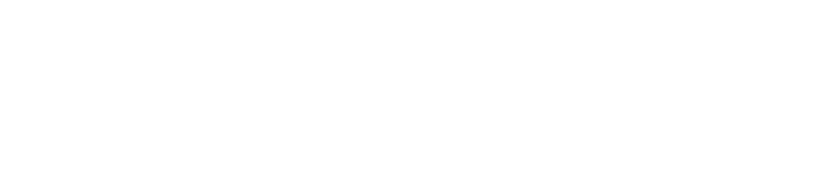
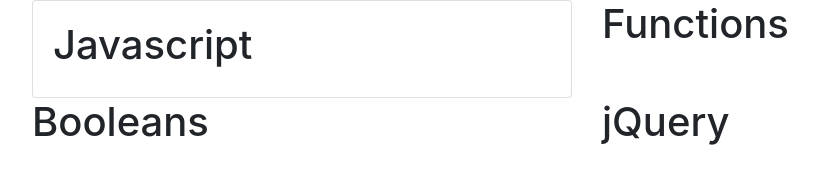
Before and after one commit to CalebCoughenour/flashcards, a plain HTML site: page index.html in a window 1280 px wide. Shown: the whole page, without its empty margins (53-871 px from the left). Drawn offline with Linux system fonts and the light colour scheme.

Commit message:
add names of flashcards with card body added to first flashcard.
Co-authored-by: Emilio Gonzales <emiliog1184@gmail.com>

```diff
--- a/index.html
+++ b/index.html
@@ -10,18 +10,25 @@
 <body>
   <div class="container">
     <div class="row">
-      <div class="col-md-6"></div>
-      <div class="col-md-6"></div>
+      <div class="col-md-6">
+        <div class="card">
+          <div class="card-body">
+            <h1>Javascript</h1>
+          </div>
+        </div>
+      </div>
+      <div class="col-md-6">
+        <h1>Functions</h1>
+      </div>
     </div>
     <div class="row">
-      <div class="col-md-6"></div>
-      <div class="col-md-6"></div>
+      <div class="col-md-6">
+        <h1>Booleans</h1>
+      </div>
+      <div class="col-md-6">
+        <h1>jQuery</h1>
+      </div>
     </div>
-
-
-
-
-
   </div>
 </body>
 </html>
```
